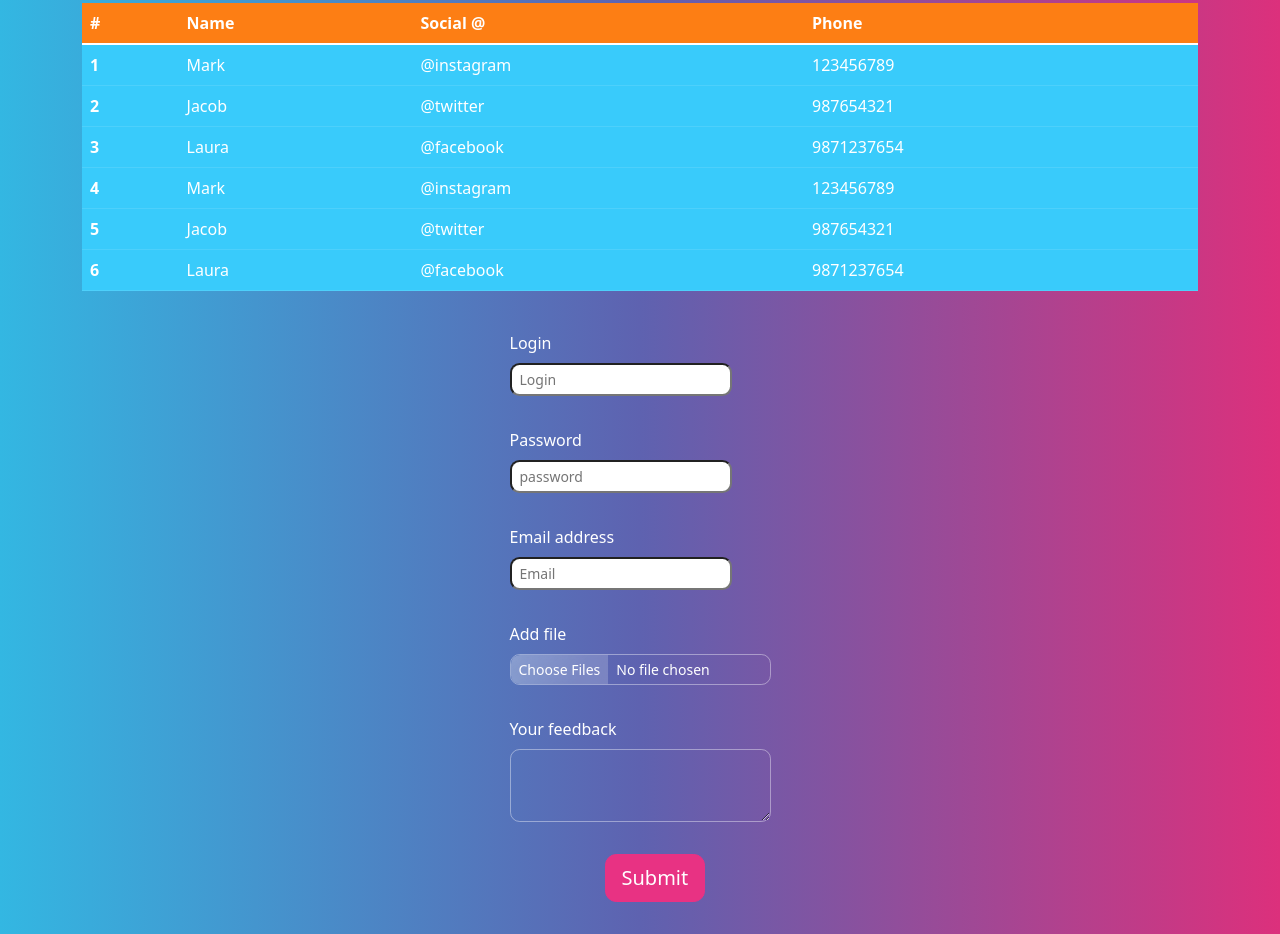
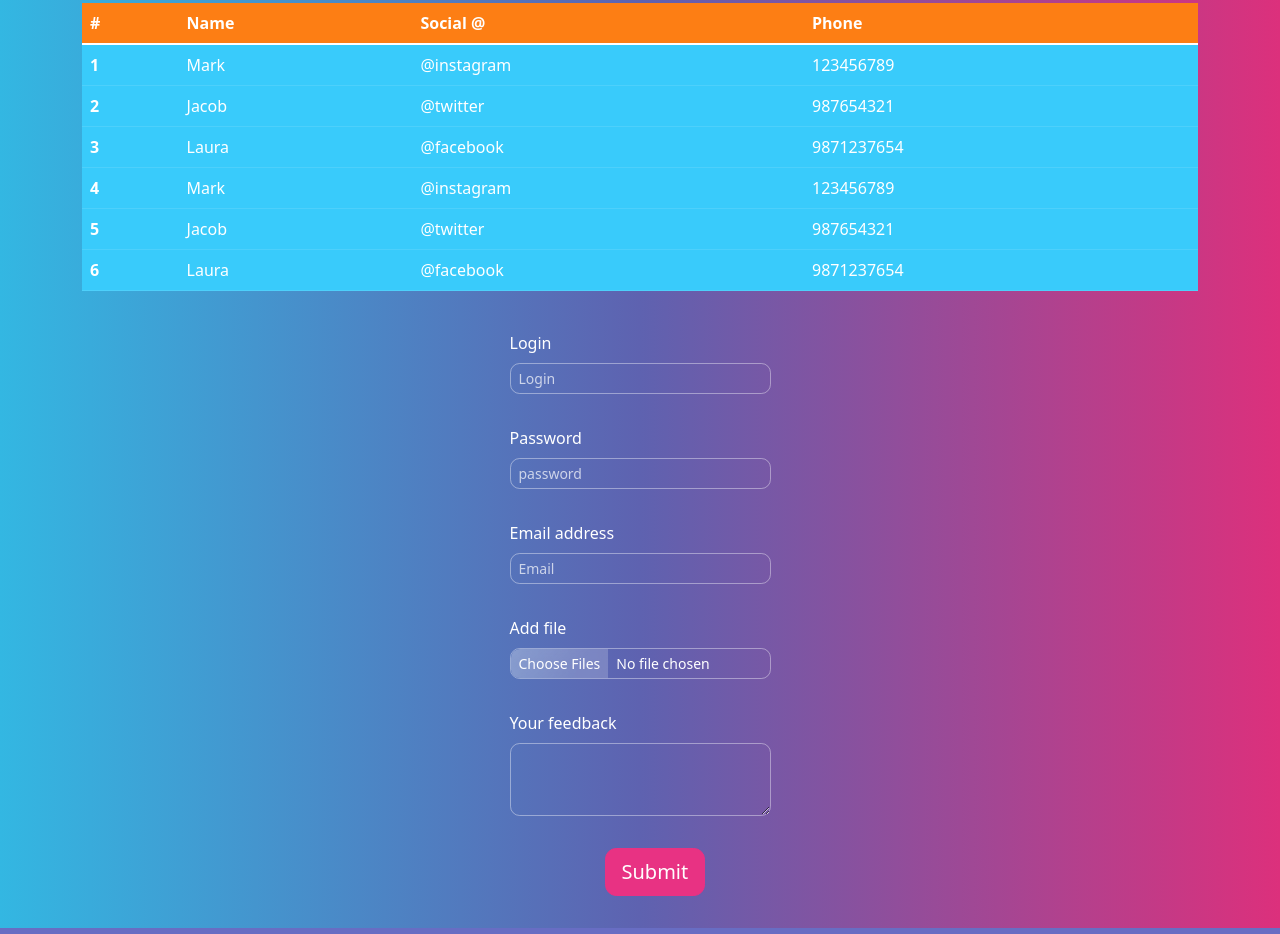
Before and after one commit to vp0n0mar/lesson12, a plain HTML site: page index.html in a window 1280 px wide. Shown: the part 944-1878 px from the top of the page. Drawn offline with Linux system fonts and the light colour scheme.

Commit message:
еще правки

```diff
--- a/index.html
+++ b/index.html
@@ -266,18 +266,18 @@
                 <form>
                     <div class="mb-3 mt-1">
                         <label for="Login" class="form-label">Login</label>
-                        <input class="form-control-sm" id="Login" type="text" placeholder="Login"
+                        <input class="form-control form-control-sm" id="Login" type="text" placeholder="Login"
                             aria-label=".form-control-lg">
                     </div>
                     <div class="mb-3 mt-1">
                         <label for="Password" class="form-label">Password</label>
-                        <input class="form-control-sm" id="Password" type="password" placeholder="password"
+                        <input class="form-control form-control-sm" id="Password" type="password" placeholder="password"
                             aria-label=".form-control-lg">
                     </div>
 
                     <div class="mb-3 mt-1">
                         <label for="Email" class="form-label">Email address</label>
-                        <input class="form-control-sm" id="Email" type="email" placeholder="Email"
+                        <input class="form-control form-control-sm" id="Email" type="email" placeholder="Email"
                             aria-label=".form-control-lg">
                     </div>
 
```
